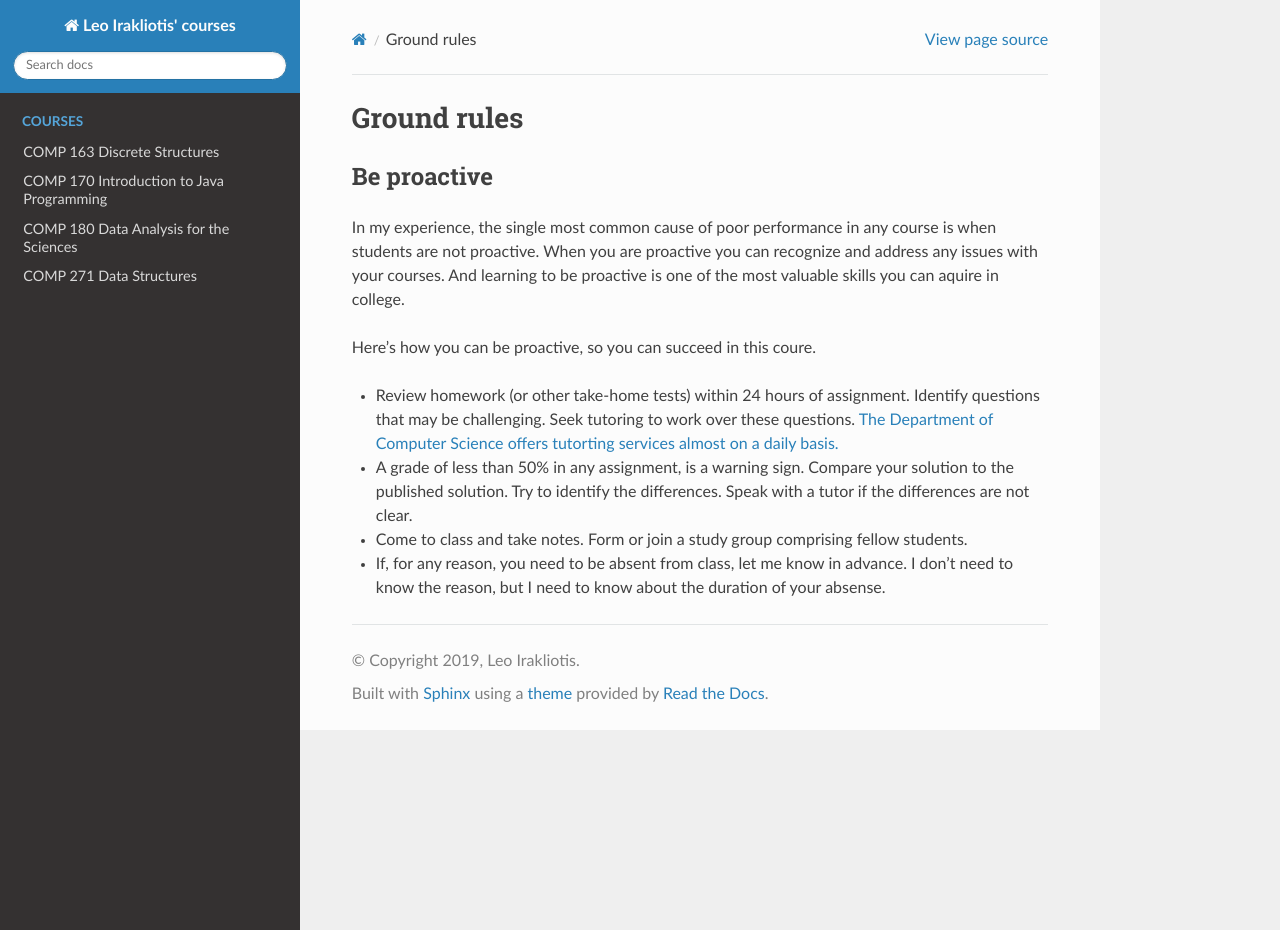
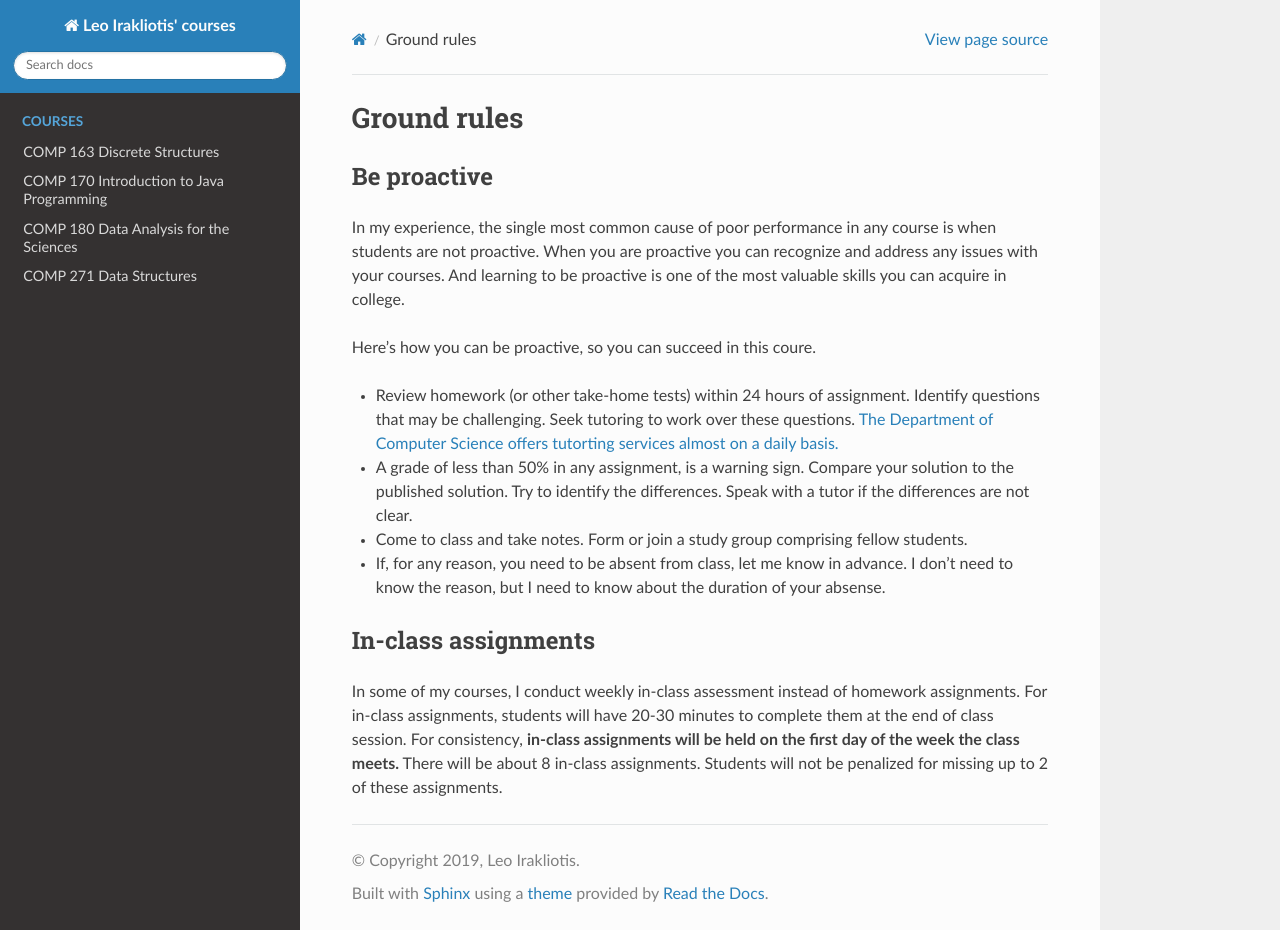
Before and after one commit to sleepyjaree/cdp, a Sphinx documentation site: the page built from source/shared/groundRules.rst, in a window 1280 px wide and 930 px high. Built offline with Sphinx 7.4.7 and the Read the Docs theme 2.0.0, drawn with Linux system fonts in a browser that asks for light colours.

Commit message:
Brought COMP 271 up to speed with shared course info

```diff
--- a/source/shared/formalStuff.rst
+++ b/source/shared/formalStuff.rst
@@ -6,6 +6,6 @@ Formal stuff
 
 * Every effort is made in this course to use open source, freely available material. However materials from the course cannot be shared outside the course without the instructor’s *written permission.*
 
-* **Accommodation letters.** Students with accommodation letters from the university's SAC need to alert me as early as possible in the course. In some of my courses, I conduct weekly in-class assessment instead of homework assignments. Students work on these assessments, during class, for 15-25 minutes. If your accommodation letter entitles you to extended time for testing, I will be happy to make arrangements so that you can return the in-classa assessment to me within 24 hours.
+* **Accommodation letters.** Students with accommodation letters from the university's SAC need to alert me as early as possible in the course. In some of my courses, I conduct weekly in-class assessment instead of homework assignments. Students work on these assessments, during class, for 15-25 minutes. If your accommodation letter entitles you to extended time for testing, I will be happy to make arrangements so that you can return the in-class assessment to me within 24 hours. Please notify me as soon as possible, if you would like extended time fo in-class assessments.
 
 * **Duty to report.** Faculty and staff of the University have a mandated responsibility to report any incidents of gender-based misconduct that they are made aware of, even if it happened in the past. Gender-based misconduct includes discrimination based on actual or perceived sex, sexual orientation, gender expression or identity, or pregnancy or parenting status; dating and domestic violence; sexual misconduct (including sexual assault, sexual harassment, and sexual exploitation); and stalking.
--- a/source/shared/groundRules.rst
+++ b/source/shared/groundRules.rst
@@ -3,7 +3,7 @@ Ground rules
 
 Be proactive
 ++++++++++++
-In my experience, the single most common cause of poor performance in any course is when students are not proactive. When you are proactive you can recognize and address any issues with your courses. And learning to be proactive is one of the most valuable skills you can aquire in college.
+In my experience, the single most common cause of poor performance in any course is when students are not proactive. When you are proactive you can recognize and address any issues with your courses. And learning to be proactive is one of the most valuable skills you can acquire in college.
 
 Here's how you can be proactive, so you can succeed in this coure.
 
@@ -14,3 +14,8 @@ Here's how you can be proactive, so you can succeed in this coure.
 * Come to class and take notes. Form or join a study group comprising fellow students.
 
 * If, for any reason, you need to be absent from class, let me know in advance. I don't need to know the reason, but I need to know about the duration of your absense.
+
+In-class assignments
+++++++++++++++++++++
+
+In some of my courses, I conduct weekly in-class assessment instead of homework assignments. For in-class assignments, students will have 20-30 minutes to complete them at the end of class session. For consistency, **in-class assignments will be held on the first day of the week the class meets.** There will be about 8 in-class assignments. Students will not be penalized for missing up to 2 of these assignments.
```
Also changed, not shown: source/COMP271/organization.rst (+16 -44 lines).
